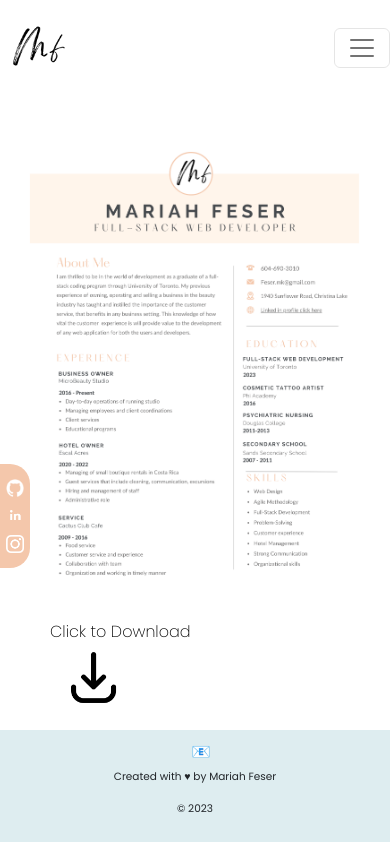
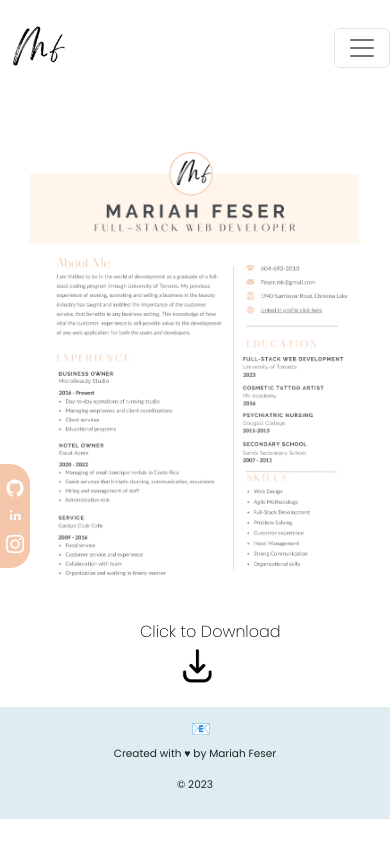
Before and after one commit to peachysnicker/portfolio-react, a React (Create React App) app: page /resume in a window 390 px wide. Built offline with nearby package versions, Linux system fonts and the light colour scheme.

Commit message:
finished responsiveness

```diff
--- a/src/Index.css
+++ b/src/Index.css
@@ -317,20 +317,17 @@ nav {
       visibility: hidden;
     }
 
-    .downloadContainer2{
-      padding-left: 30%;
-    }
-
     .resumeDownload2{
       padding-bottom: 0;
+      padding-left: 140px;
       margin-bottom: 0;
       font-weight: 200;
       color: #000;
+
     }
 
-    .downloadLink{
-      padding-left: 60px;
-      padding-bottom: 20px;
+    .downloadLink  {
+      padding-left: 45%;
     }
 
     .resumeImage{
```
